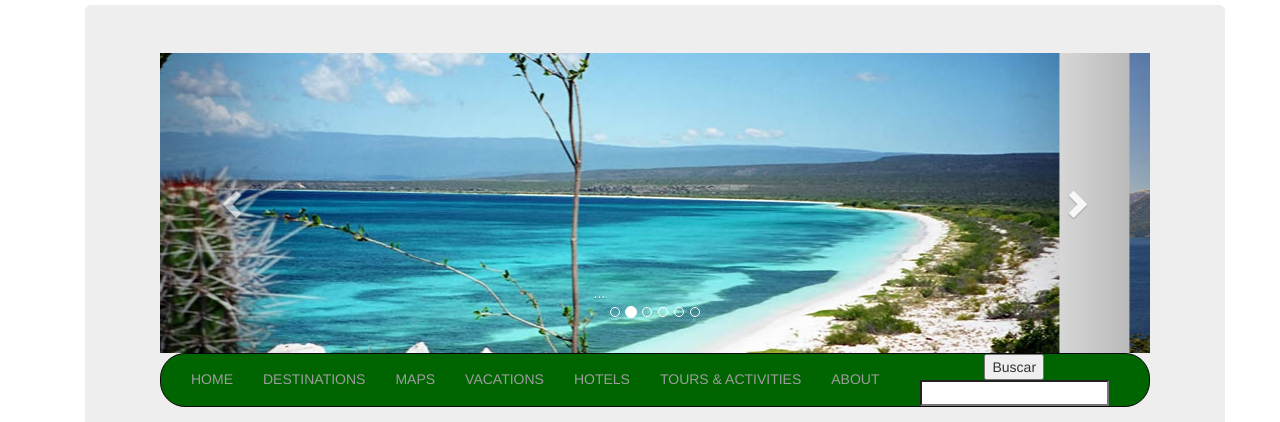
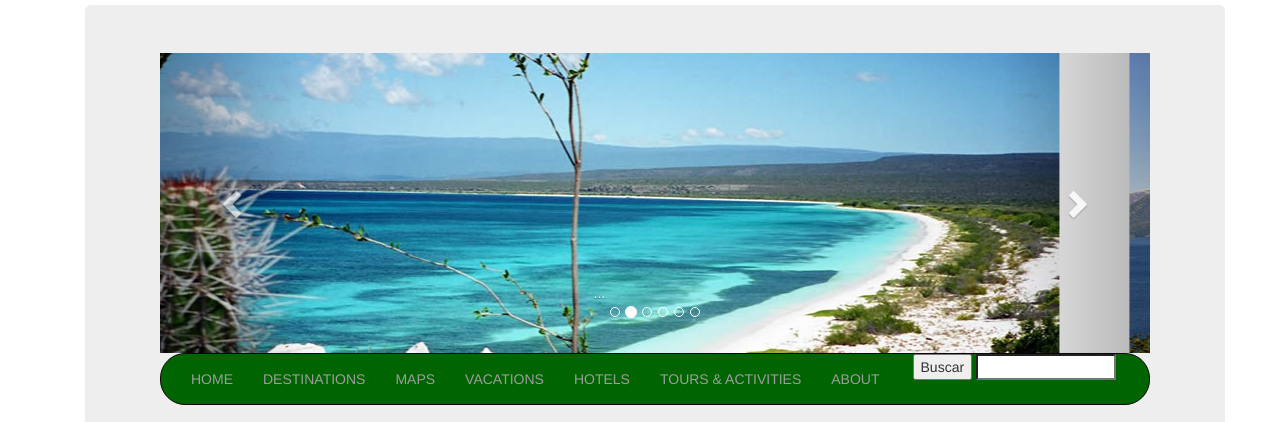
Before and after one commit to fabio161191/Proyecto1, a plain HTML site: page index.html in a window 1280 px wide. Shown: the part 112-534 px from the top of the page. Drawn offline with nearby package versions, Linux system fonts and the light colour scheme.

Commit message:
Fixing css

```diff
--- a/styles/style.css
+++ b/styles/style.css
@@ -4,18 +4,11 @@
 	border-color: none;
 }
 
-<<<<<<< HEAD
 .iconoCRL{
 	float: left;
 	width: 180px;
 	height: 95px;
 }
-=======
-<<<<<<< HEAD
-=======
-
-
->>>>>>> a779c4b90ea6cf66794e37c609e565469d8346d2
 
 #busqueda{
 	width: 140px;
```
